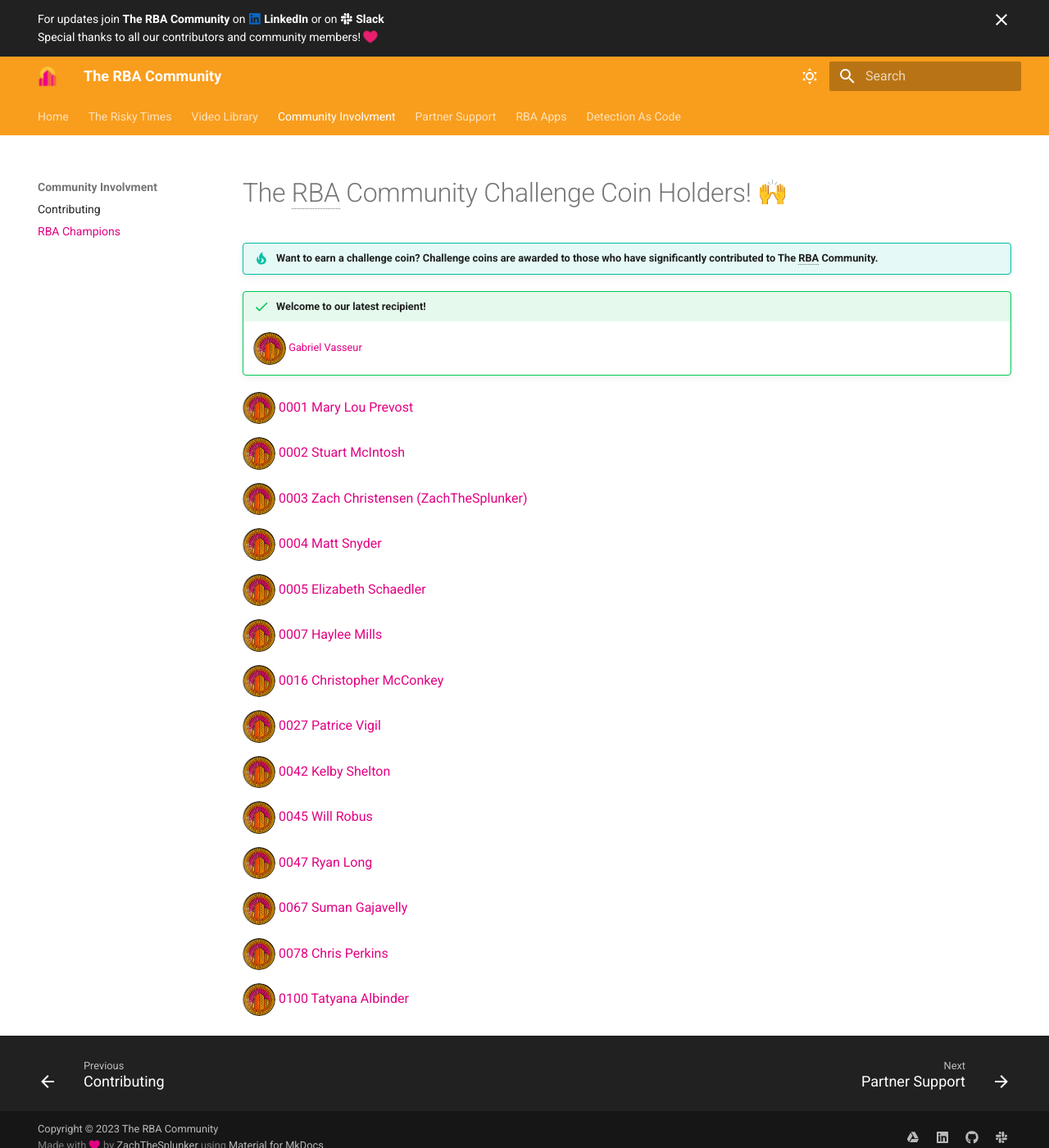
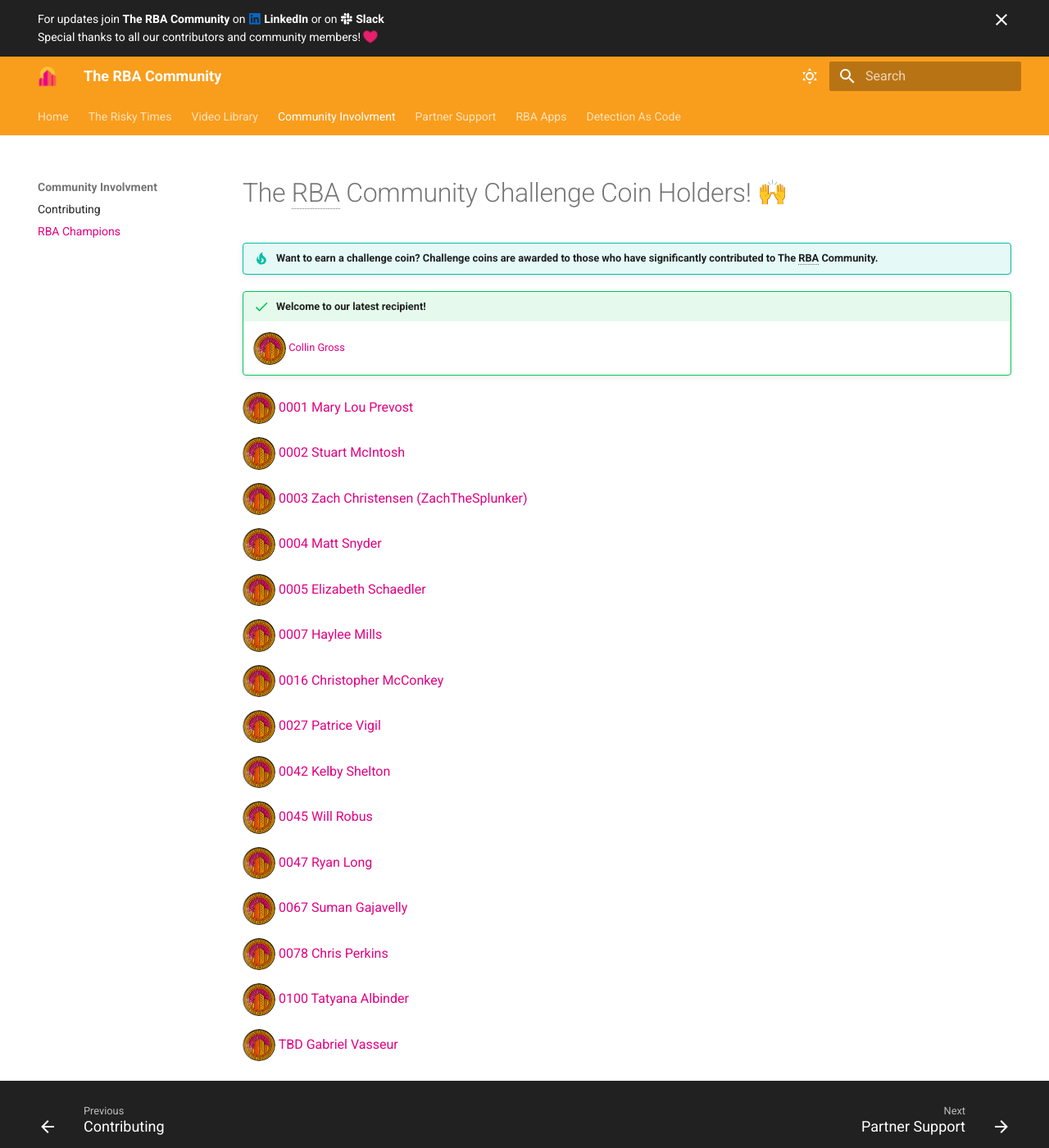
Before and after one commit to rba-community/rba-community, an MkDocs documentation site: the page built from docs/community/rba-champions.md, in a window 1280 px wide and 1400 px high. Shown: the whole window at 82% size. Built offline with MkDocs 1.6.1 and Material for MkDocs 9.7.7, drawn with Linux system fonts in a browser that asks for light colours; emoji names are drawn with the system emoji font.

Commit message:
added new challenge coin recipient
Signed-off-by: Zach Christensen <23529374+ZachChristensen28@users.noreply.github.com>

```diff
--- a/docs/community/rba-champions.md
+++ b/docs/community/rba-champions.md
@@ -3,7 +3,7 @@
 !!! tip "Want to earn a challenge coin? Challenge coins are awarded to those who have significantly contributed to The RBA Community."
 
 !!! success "Welcome to our latest recipient!"
-    [![Gabriel Vasseur](../assets/challenge-coin-small.png){ class="coin-holder no-zoom" } Gabriel Vasseur](https://www.gabrielvasseur.com/ "Follow Gabriel Vasseur"){ target="_blank" }
+    [![Collin Gross](../assets/challenge-coin-small.png){ class="coin-holder no-zoom" } Collin Gross](https://www.linkedin.com/in/collin-r-gross "Follow Gabriel Vasseur"){ target="_blank" }
 
 [![0001 Mary Lou Prevost](../assets/challenge-coin-small.png){ class="coin-holder no-zoom" } 0001 Mary Lou Prevost](https://www.linkedin.com/in/maprevost/ "Follow Mary Lou Prevost"){ target="_blank" }
 
@@ -32,3 +32,5 @@
 [![0078 Chris Perkins](../assets/challenge-coin-small.png){ class="coin-holder" } 0078 Chris Perkins](https://www.linkedin.com/in/cperkins2/ "Follow Chris Perkins"){ target="_blank" }
 
 [![0100 Tatyana Albinder](../assets/challenge-coin-small.png){ class="coin-holder no-zoom" } 0100 Tatyana Albinder](https://www.linkedin.com/in/tatyana-rivkah-albinder/ "Follow Tatyana Albinder"){ target="_blank" }
+
+[![TBD Gabriel Vasseur](../assets/challenge-coin-small.png){ class="coin-holder no-zoom" } TBD Gabriel Vasseur](https://www.gabrielvasseur.com/ "Follow Gabriel Vasseur"){ target="_blank" }
--- a/mkdocs.yml
+++ b/mkdocs.yml
@@ -39,8 +39,8 @@ markdown_extensions:
   - pymdownx.caret
   - pymdownx.details
   - pymdownx.emoji:
-      emoji_index: !!python/name:materialx.emoji.twemoji
-      emoji_generator: !!python/name:materialx.emoji.to_svg
+      emoji_index: !!python/name:material.extensions.emoji.twemoji
+      emoji_generator: !!python/name:material.extensions.emoji.to_svg
   - pymdownx.highlight:
       anchor_linenums: true
   - pymdownx.inlinehilite
```
